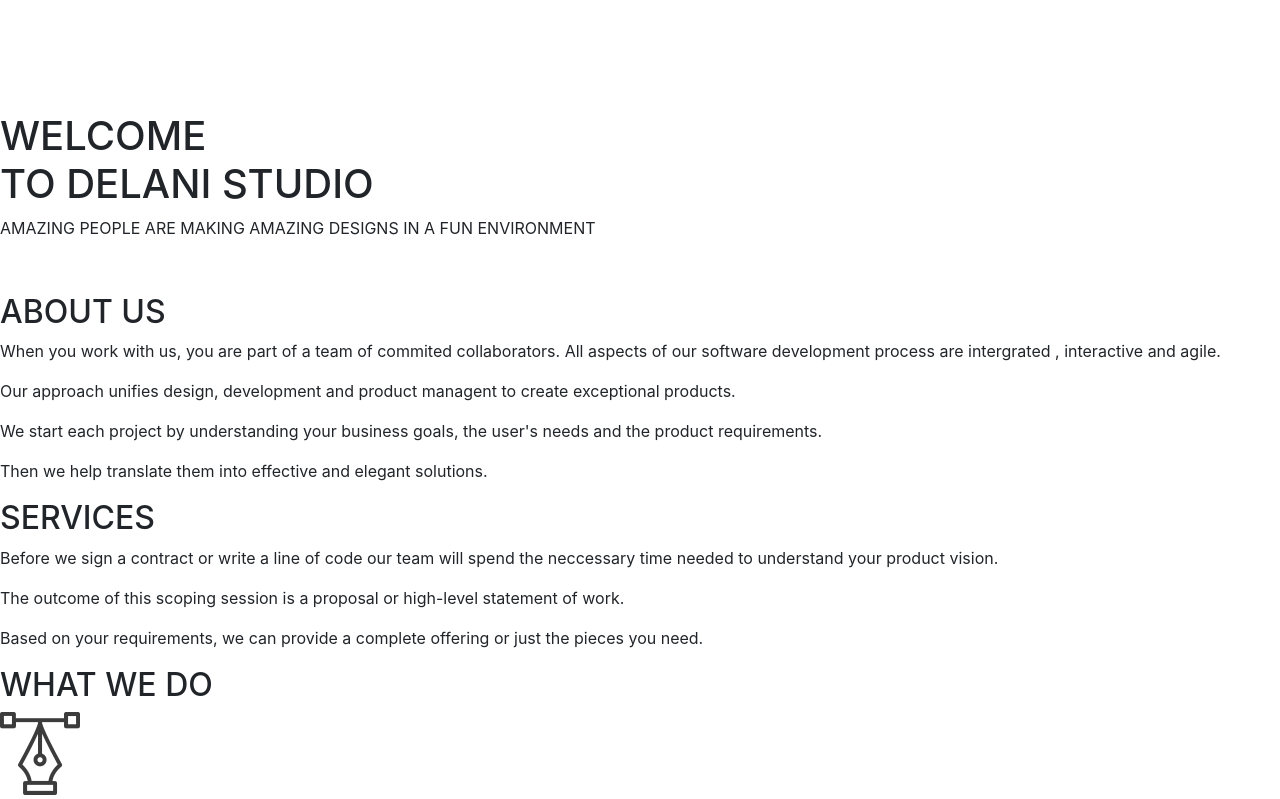
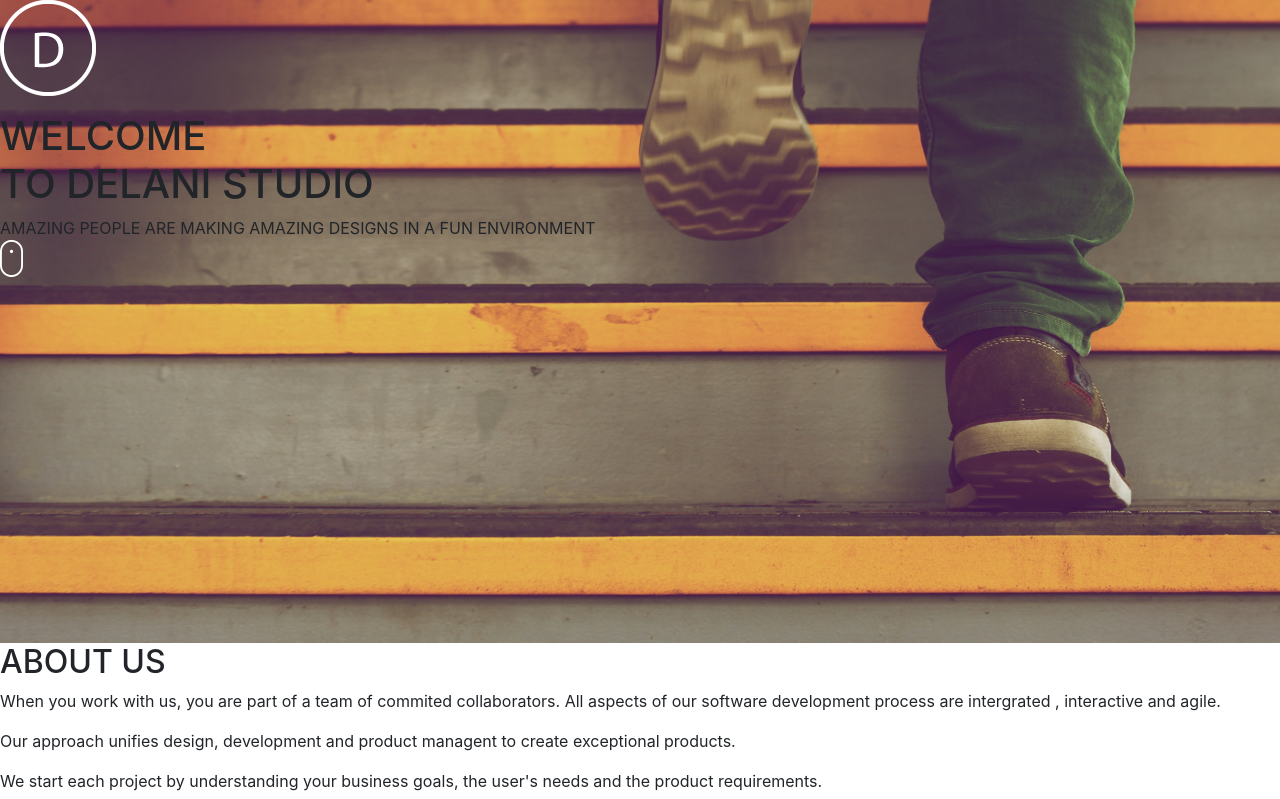
Before and after one commit to Alvin-21/delani-studio, a plain HTML site: page index.html in a window 1280 px wide. Shown: the top 799 px of the page. Drawn offline with Linux system fonts and the light colour scheme.

Commit message:
Add background images.

```diff
--- a/css/styles.css
+++ b/css/styles.css
@@ -0,0 +1,24 @@
+* {
+    box-sizing: border-box;
+}
+
+header {
+    background-image: url("/assets/backgrounds/h_img.jpg");
+    background-size: cover;
+    background-position: center;
+    padding-bottom: 350px;
+    padding-right: 50px;
+}
+
+.services {
+    background-image: url("/assets/backgrounds/s_image.jpg");
+    background-size: cover;
+    background-position: center;
+    padding: 100px 0;
+}
+
+.contact-us {
+    background-image: url("/assets/backgrounds/c_image.jpg");
+    background-size: cover;
+    padding: 50px 0;
+}
--- a/index.html
+++ b/index.html
@@ -30,7 +30,7 @@
                 <p>We start each project by understanding your business goals, the user's needs and the product requirements.</p>
                 <p>Then we help translate them into effective and elegant solutions.</p>
             </section>
-            <section>
+            <section class="services">
                 <h2>SERVICES</h2>
                 <p>Before we sign a contract or write a line of code our team will spend the neccessary time needed to understand your product vision.</p>
                 <p>The outcome of this scoping session is a proposal or high-level statement of work.</p>
@@ -68,7 +68,7 @@
             </section>
         </main>
         <footer>
-            <section>
+            <section class="contact-us">
                 <h2>CONTACT US</h2>
                 <form>
                     <input type="text" name="name" id="name" placeholder="Name...">
```
